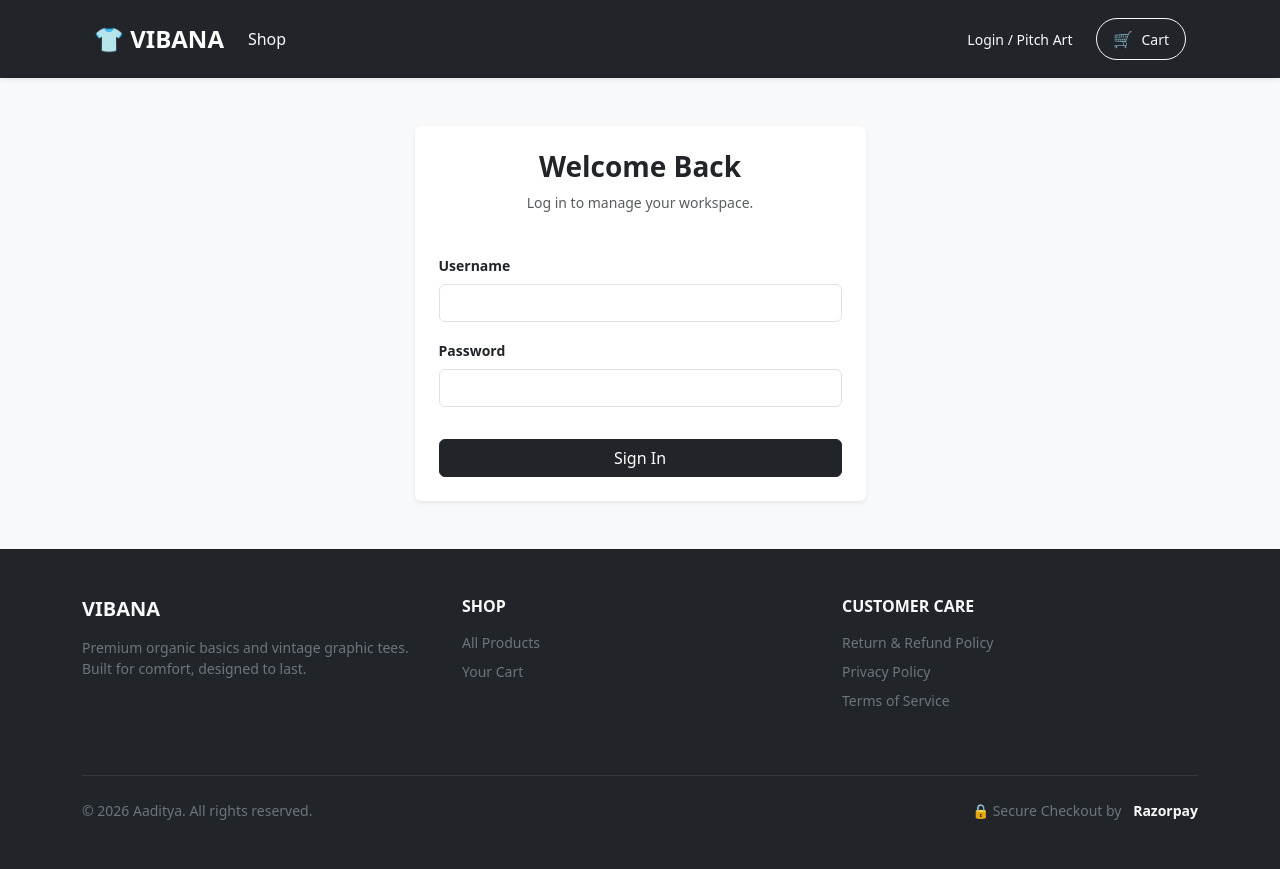
After one commit to aaditya-banerjee/Vibanav01, a Django app: page /login/ in a window 1280 px wide. The commit adds this page. Run offline with Django 4.2, Linux system fonts and the light colour scheme.

```diff
--- a/store/templates/store/base.html
+++ b/store/templates/store/base.html
@@ -39,7 +39,7 @@
                         <a href="{% url 'admin:logout' %}?next=/" class="text-light text-decoration-none hover-white small">Logout</a>
 
                     {% else %}
-                        <a href="{% url 'admin:login' %}?next=/creator-portal/" class="text-light text-decoration-none hover-white small">Login / Pitch Art</a>
+                        <a href="{% url 'store:login' %}" class="text-light text-decoration-none hover-white small">Login / Pitch Art</a>
                     {% endif %}
                 </div>
 
--- /dev/null
+++ b/store/templates/store/login.html
@@ -0,0 +1,30 @@
+{% extends 'store/base.html' %}
+
+{% block content %}
+<div class="row justify-content-center mt-5">
+    <div class="col-md-5">
+        <div class="card shadow-sm border-0 p-4">
+            <div class="text-center mb-4">
+                <h3 class="fw-bold">Welcome Back</h3>
+                <p class="text-muted small">Log in to manage your workspace.</p>
+            </div>
+
+            <form method="POST">
+                {% csrf_token %}
+
+                {% for field in form %}
+                    <div class="mb-3">
+                        <label class="form-label small fw-bold">{{ field.label }}</label>
+                        <input type="{{ field.field.widget.input_type }}" name="{{ field.html_name }}" class="form-control" required>
+                        {% if field.errors %}
+                            <div class="text-danger small mt-1">{{ field.errors|striptags }}</div>
+                        {% endif %}
+                    </div>
+                {% endfor %}
+
+                <button type="submit" class="btn btn-dark w-100 mt-3">Sign In</button>
+            </form>
+        </div>
+    </div>
+</div>
+{% endblock %}
--- a/store/urls.py
+++ b/store/urls.py
@@ -20,4 +20,5 @@ urlpatterns = [
     # Coupons
     path('apply-coupon/', views.apply_coupon_view, name='apply_coupon'),
     path('creator-portal/', views.creator_portal, name='creator_portal'),
+    path('login/', views.custom_login, name='login'),
 ]
--- a/store/views.py
+++ b/store/views.py
@@ -9,6 +9,8 @@ from .models import Product, Category, Order, Invoice, Coupon
 from django.contrib.auth.decorators import login_required
 from .models import DesignSubmission
 from .forms import DesignSubmissionForm
+from django.contrib.auth import login, authenticate
+from django.contrib.auth.forms import AuthenticationForm
 
 def initiate_payment(request, order_id):
     order = get_object_or_404(Order, id=order_id)
@@ -276,3 +278,28 @@ def creator_portal(request):
         'past_submissions': past_submissions
     }
     return render(request, 'store/creator_portal.html', context)
+
+def custom_login(request):
+    # If they are already logged in, don't let them see the login page
+    if request.user.is_authenticated:
+        if request.user.is_staff:
+            return redirect('admin:index')
+        return redirect('store:creator_portal')
+
+    if request.method == 'POST':
+        form = AuthenticationForm(request, data=request.POST)
+        if form.is_valid():
+            user = form.get_user()
+            login(request, user)
+
+            # THE SMART ROUTING LOGIC:
+            if user.is_superuser or user.is_staff:
+                messages.success(request, f"Welcome back to the Admin Dashboard, {user.username}!")
+                return redirect('admin:index')
+            else:
+                messages.success(request, f"Welcome to your Creator Workspace, {user.username}!")
+                return redirect('store:creator_portal')
+    else:
+        form = AuthenticationForm()
+
+    return render(request, 'store/login.html', {'form': form})
```
Also changed, not shown: store/admin.py (+36 -1 lines).
